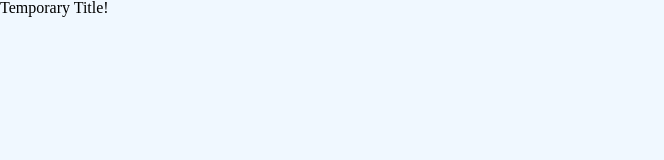
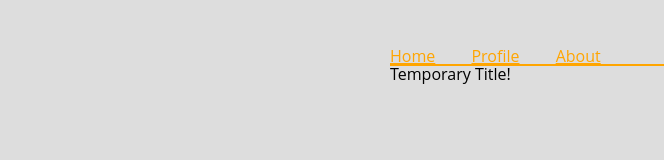
Before and after one commit to ishakrishangi/deployment-lab, a website: page public/index.html in a window 1280 px wide. Shown: the whole page, without its empty margins (0-664 px from the left). Drawn offline with Linux system fonts and the light colour scheme.

Commit message:
made various edits, want to see if they work

```diff
--- a/index.html
+++ b/public/index.html
@@ -9,7 +9,17 @@
     <title>Deployment Lab</title>
 </head>
 <body>
+    <nav>
+		<ol>
+	        <li class="crumb"><a href="./home.html">Home</a></li>
+	        <li class="crumb"><a href="./profile.html">Profile</a></li>
+	        <li class="crumb"><a href="./about.html">About</a></li>
+	    </ol>
+	</nav>
+
     <h1>Temporary Title!</h1>
 
+
+    <script src="/main.js"></script>
 </body>
 </html>
--- /dev/null
+++ b/public/styles.css
@@ -0,0 +1,29 @@
+body {
+    background: #ddd;
+    margin: 1rem;
+    padding: 1rem;
+    max-width: 500px;
+    margin: 2rem auto;
+    font-family: "Open Sans", sans-serif;
+  }
+
+nav {
+	border-bottom: 2px solid orange;
+}
+
+ol {
+	padding-left: 0;
+}
+
+.crumb {
+	margin-right: 2em;
+	display: inline;
+}
+
+a {
+	color: orange;
+}
+
+a:visited {
+	color: crimson;
+}
--- a/server/index.js
+++ b/server/index.js
@@ -3,9 +3,13 @@ const path = require('path')
 
 const app = express()
 
+
+app.use(express.static(path.join(__dirname, "/../public")))
+
 app.get('/', function(req,res) {
-    res.sendFile(path.join(__dirname, '../index.html'))
+    res.sendFile(path.resolve('public/index.html'))
 })
+
 
 const port = process.env.PORT || 4005
 
--- a/styles.css
+++ /dev/null
@@ -1,3 +0,0 @@
-body {
-    background-color: aliceblue;
-}
```
Also changed, not shown: public/main.js (added), public/reset.css (renamed from reset.css).
